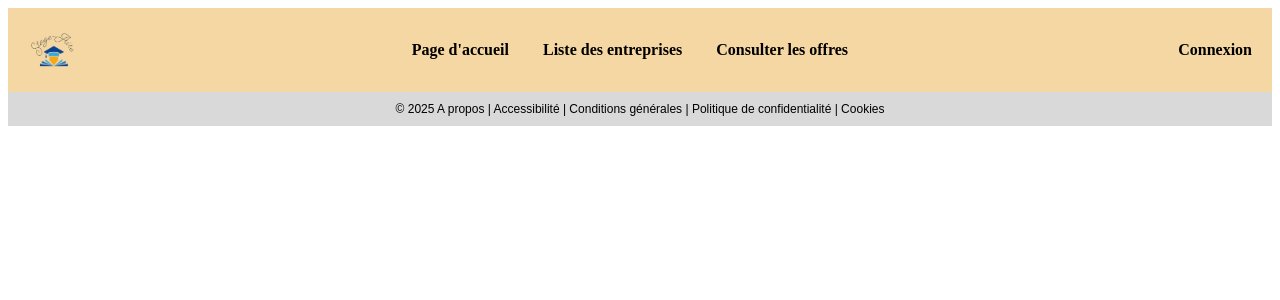
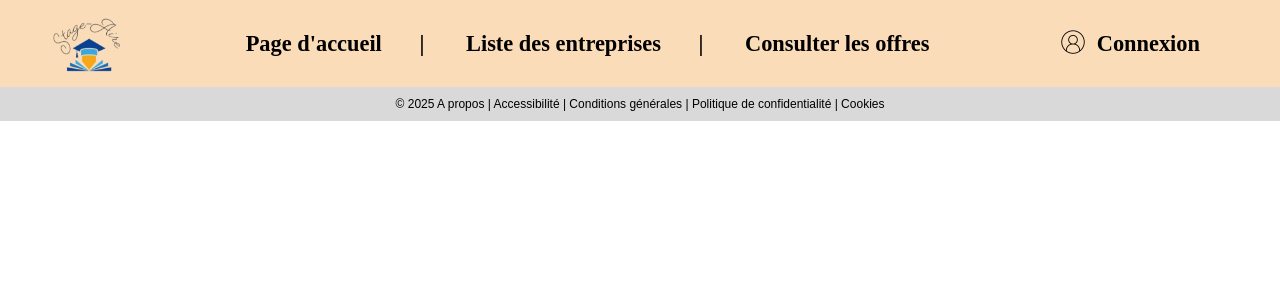
Before and after one commit to g1obu1eb1eu/Projet---Bloc-Web, a PHP site: page /page_d_accueil.html in a window 1280 px wide. Shown: the top 300 px of the page. Run offline with PHP 8.4, Linux system fonts and the light colour scheme.

Commit message:
Header v1

```diff
--- a/assets/page_d_accueil.css
+++ b/assets/page_d_accueil.css
@@ -1,42 +1,8 @@
-/* .navbar
-{
-    display: flex;
-    justify-content: space-around;
-    font-family: Century Gothic, serif ;
-    font-size: 1em;
-    color: whitesmoke;
-    padding: 1em;
-    white-space: nowrap;
+
+body {
+    margin: 0;
+    padding: 0;
 }
-
-.white-links
-{
-    color: aliceblue;
-    text-decoration: none;
-}
-
-.white-links:hover
-{
-    text-decoration: underline;
-    font-weight: bold;
-}
-
-.white-links:active
-{
-    color: orange;
-}
-
-.actif
-{
-    color: orange;
-    text-decoration: none;
-    font-weight: bold;
-}
-
-.img_top_left{
-    height: 5rem;
-    width: 5rem;
-} */
 
 /* Footer */
 footer {
@@ -55,34 +21,58 @@ p{
 }
 
 header {
+    align-self: stretch;
     display: flex;
     justify-content: space-between;
     align-items: center;
-    background-color: #f5d7a3; /* Beige */
-    padding: 15px 20px;
+    background-color:rgba(251, 220, 185, 1);
+    /* haut | droit | bas | gauche */
+    padding: 0.1rem 5rem 0.1rem 3rem;
 }
+
 
 /* Logo */
 .logo img {
-    height: 50px; /* Ajuste la taille du logo */
+    height: 5em; /* Ajuste la taille du logo */
+    padding-right: 5rem;
 }
 
 /* Menu de navigation */
 nav {
     flex-grow: 1;
-    text-align: center; /* Centrage du menu */
+    text-align: left;
 }
 
-nav a {
+nav a{
     text-decoration: none;
     color: black;
     font-weight: bold;
-    margin: 0 15px;
+    font-size: 1.4rem;
 }
 
-/* Connexion alignée à droite */
+nav a[name="catégorie"] {
+    margin: 0 2rem;
+}
+
+nav a[name="catégorie"]:hover, .connexion a:hover{
+    text-decoration: underline;
+}
+
+.connexion {
+    display: flex;
+    align-items: center;
+    gap: 0.5rem;
+}
+
 .connexion a {
     text-decoration: none;
     color: black;
     font-weight: bold;
+    margin-left: 0 5rem;
+    font-size: 1.4em;
 }
+
+.logo_connexion img {
+    height: 2rem; /* Ajustez la taille selon votre besoin */
+    width: auto;
+}
--- a/page_d_accueil.html
+++ b/page_d_accueil.html
@@ -12,12 +12,15 @@
 				<img src="images/logo.png" alt="Stage-Aire">
 			</div>
 			<nav>
-			<a href="#">Page d'accueil</a>
-			<a href="#">Liste des entreprises</a>
-			<a href="#">Consulter les offres</a>
+				<a name="catégorie" href="#">Page d'accueil</a><a class="tirets">&nbsp;|&nbsp;</a>
+				<a name="catégorie" href="#">Liste des entreprises</a><a class="tirets">&nbsp;|&nbsp;</a>
+				<a name="catégorie" href="#">Consulter les offres</a>
 			</nav>
 			<div class="connexion">
-			<a href="#">Connexion</a>
+				<div class="logo_connexion" >
+					<img src="images/connexion.png" alt="Stage-Aire">
+				</div>
+				<a href="page_de_connexion.html">Connexion</a>
 			</div>
 		</header>
 		<main></main>
```
Also changed, not shown: images/connexion.png (added). Lines whose indentation alone changed are shown as unchanged.
